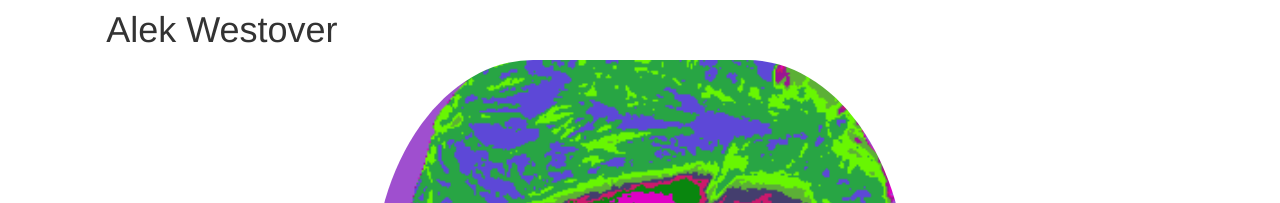
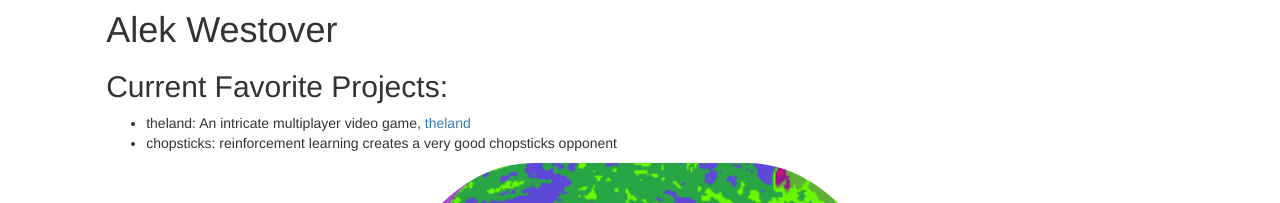
Before and after one commit to awestover/awestover.github.io, a plain HTML site: page index.html in a window 1280 px wide. Shown: the part 133-336 px from the top of the page. Drawn offline with nearby package versions, Linux system fonts and the light colour scheme.

Commit message:
add favorite topics

```diff
--- a/index.html
+++ b/index.html
@@ -21,6 +21,12 @@
 
   <div class="container">
     <h1>Alek Westover</h1>
+    <div>
+      <h2>Current Favorite Projects:</h2>
+      <ul>
+        <li>theland: An intricate multiplayer video game, <a href="http://theland.herokuapp.com/">theland</a></li>
+	<li>chopsticks: reinforcement learning creates a very good chopsticks opponent <a href="https://github.com/AWestover/AI"></li>
+      </ul>
     <img id="alekpic" class="center" src="alek.png" alt="alek"></img>
     <h2 id="awestovergithubio">awestover.github.io</h2>
     <!-- github markdown to html converter at:  https://pandoc.org/try/ -->
```
